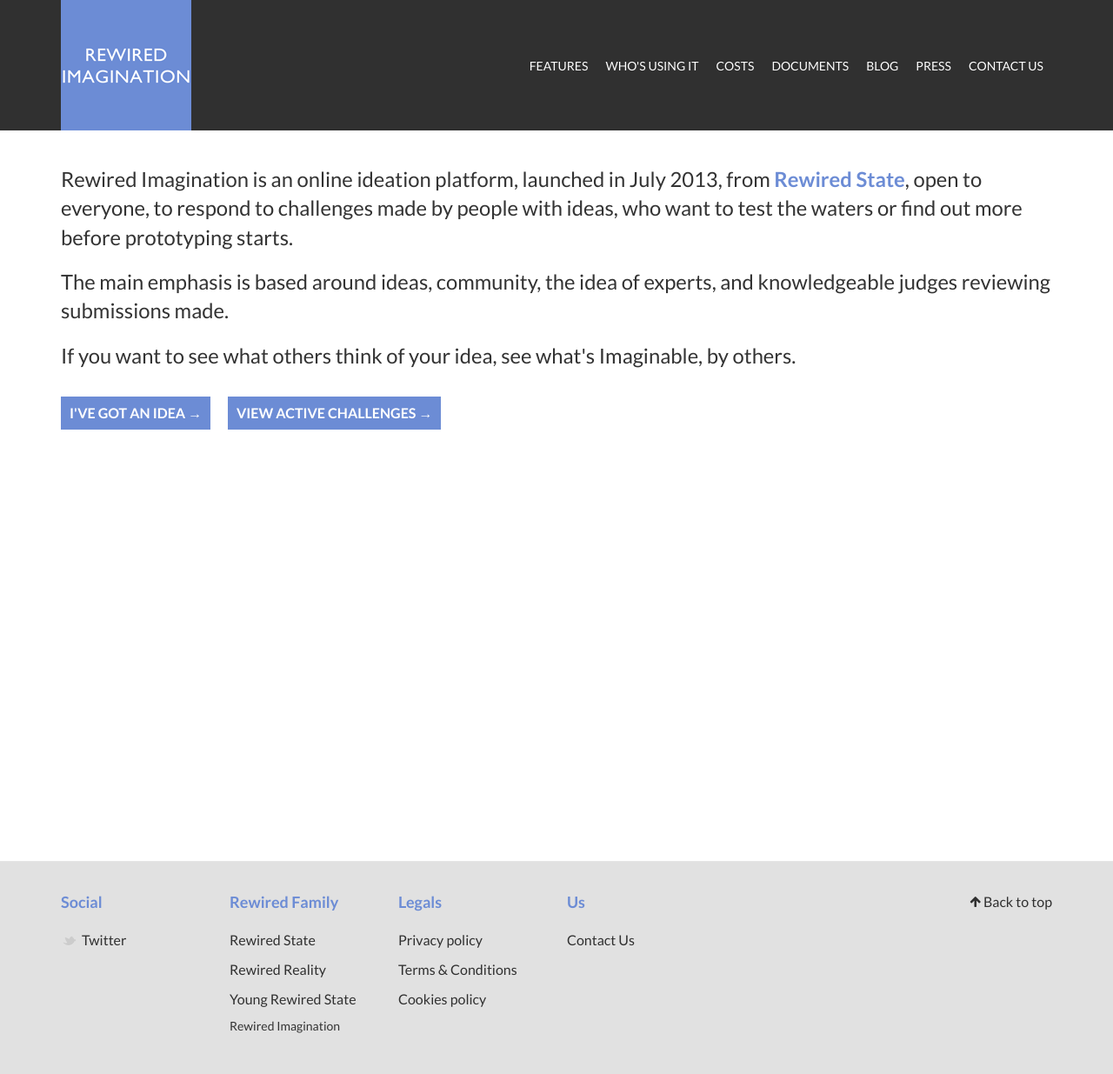
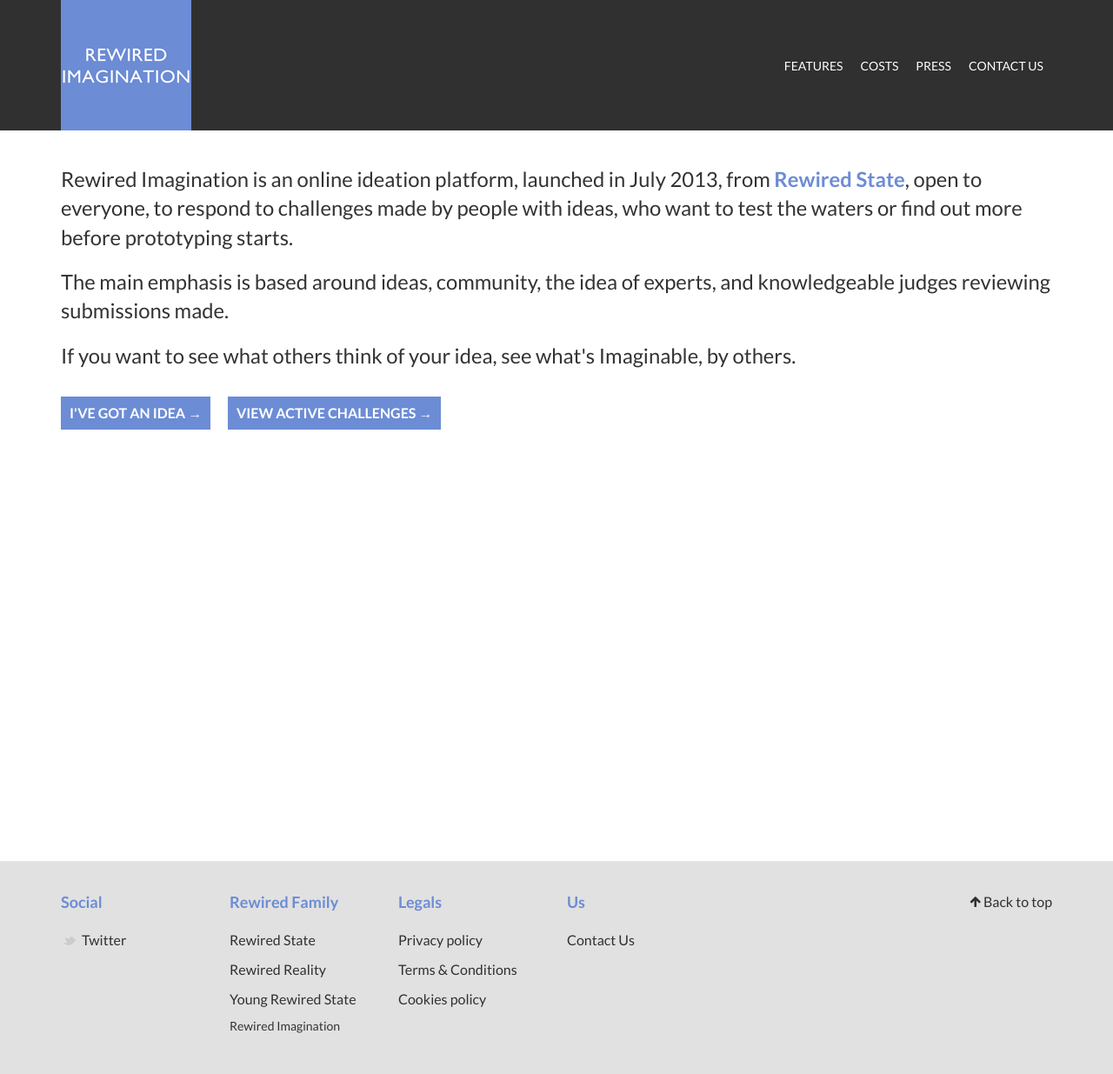
Before and after one commit to adamamyl/rewiredimagination.com, a Jekyll site: the page built from index.html, in a window 1280 px wide. Shown: the whole page at 87% size. Built offline with Jekyll 4.4.1, drawn with Linux system fonts in a browser that asks for light colours; nearby versions of some CDN libraries; Markdown is read by kramdown in place of the engine named in the settings.

Commit message:
quell some of those bits we're not ready for

```diff
--- a/_includes/navigation.html
+++ b/_includes/navigation.html
@@ -5,10 +5,10 @@
                     <a class="brand" href="/">Rewired Imagination</a>
                         <ul class="nav pull-right">
                             <li><a href="/features/">Features</a></li>
-                            <li><a href="/case-studies/">Who's using it</a></li>
+                            <!--<li><a href="/case-studies/">Who's using it</a></li>-->
                             <li><a href="/costs/">Costs</a></li>
-                            <li><a href="/documents/">Documents</a></li>
-                            <li><a href="/blog/">Blog</a></li>
+                            <!--<li><a href="/documents/">Documents</a></li>-->
+                            <!--<li><a href="/blog/">Blog</a></li>-->
                             <li><a href="/press/">Press</a></li>
                             <li><a href="/contact/">Contact Us</a></li>
                         </ul>
```
